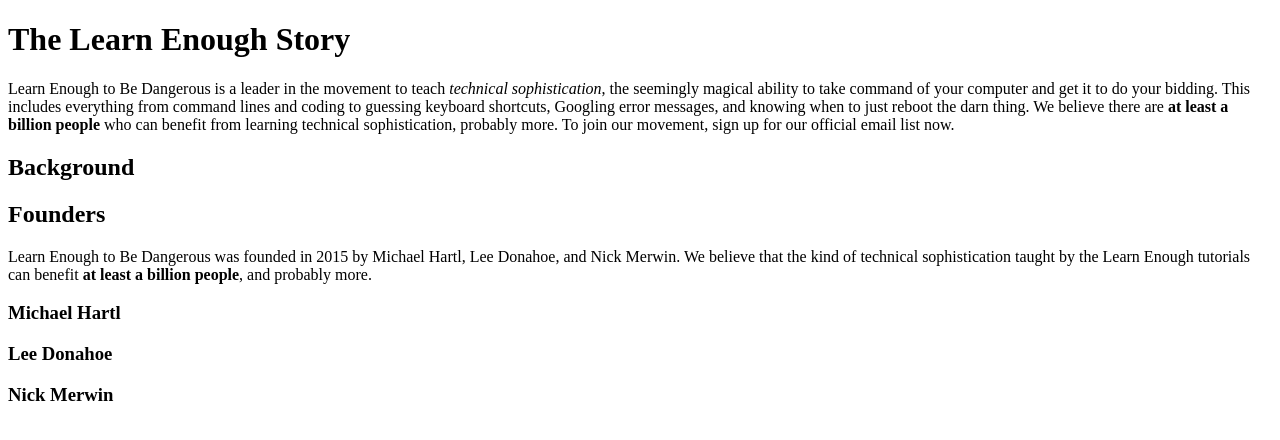
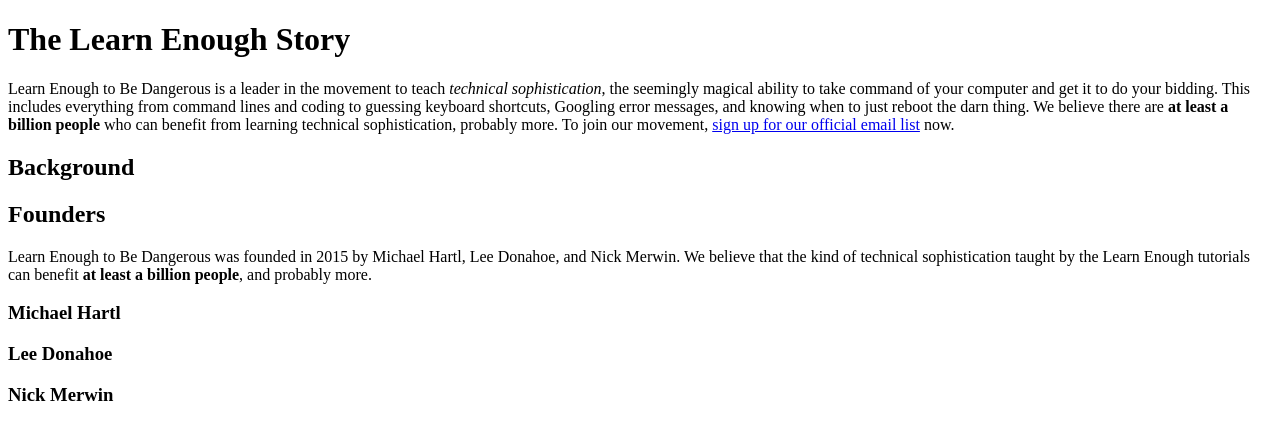
Before and after one commit to GeorgeBourke/sample_website, a plain HTML site: page index.html in a window 1280 px wide. Drawn offline with Linux system fonts and the light colour scheme.

Commit message:
Added email link

```diff
--- a/index.html
+++ b/index.html
@@ -13,8 +13,8 @@
        command of your computer and get it to do your bidding. This includes
        everything from command lines and coding to guessing keyboard shortcuts,
        Googling error messages, and knowing when to just reboot the darn thing.
-       We believe there are <strong>at least a billion people</strong> who can        benefit from learning technical sophistication, probably more. To join our
-       movement, sign up for our official email list now.
+       We believe there are <strong>at least a billion people</strong> who can benefit from learning technical sophistication, probably more. To join our
+       movement, <a href="http://learnenough.com/email">sign up for our official email list</a> now.
     </p>
 
     <h2>Background</h2>
```
